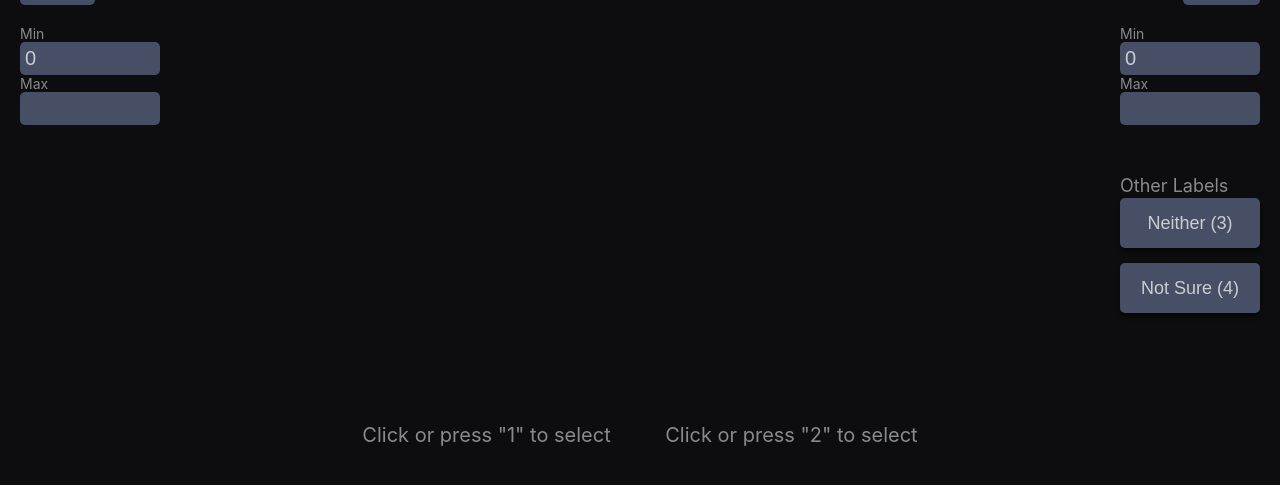
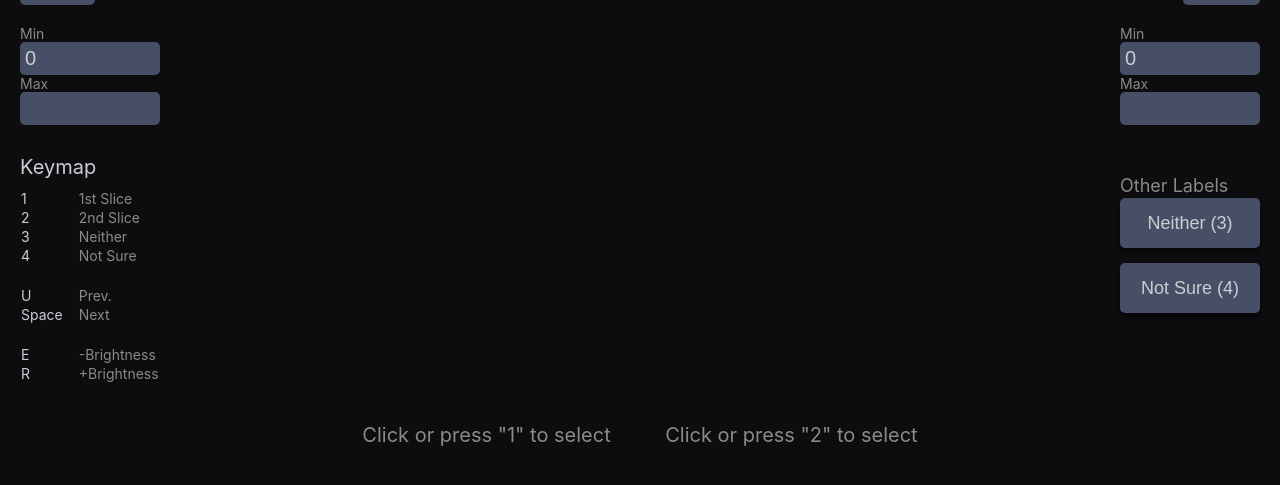
Before and after one commit to gsnlyd/SliceLabeler, a Flask app: template templates/label_compare.html in a window 1280 px wide. Shown: the part 67-552 px from the top of the page. Run offline with Flask 2, Linux system fonts and the light colour scheme; the template is opened without the code that fills it, so the values that code supplies are empty.

Commit message:
Add keymaps for labeling

```diff
--- a/static/css/styles.css
+++ b/static/css/styles.css
@@ -6,6 +6,13 @@ body {
 body {
     margin: 0;
     background-color: var(--background-c1);
+}
+
+h1, h2, h3, h4, h5, h6 {
+    margin: 0;
+
+    font-weight: normal;
+    font-size: 20px;
 }
 
 :root {
@@ -396,6 +403,22 @@ body {
 
 
 
+.keymap-header {
+    margin-top: 30px;
+}
+.keymap-table {
+    margin-top: 10px;
+    border-spacing: 0;
+}
+.keymap-pad {
+    padding-right: 15px;
+}
+.keymap-space {
+    padding-top: 20px;
+}
+
+
+
 .viewer-container {
     padding: 10px 20px;
 }
@@ -420,7 +443,6 @@ body {
 }
 
 .viewer-slice-controls {
-    max-width: 980px;
     margin-bottom: 20px;
 
     display: flex;
--- a/static/js/compare.js
+++ b/static/js/compare.js
@@ -118,13 +118,13 @@ document.addEventListener('keydown', ev => {
     }
 
     if (ev.code === 'KeyE') {
-        maxIntensityEl1.value = maxIntensityEl1.value / 2;
-        maxIntensityEl2.value = maxIntensityEl2.value / 2;
+        maxIntensityEl1.value = maxIntensityEl1.value * 2;
+        maxIntensityEl2.value = maxIntensityEl2.value * 2;
         updateSlices();
     }
     else if (ev.code === 'KeyR') {
-        maxIntensityEl1.value = maxIntensityEl1.value * 2;
-        maxIntensityEl2.value = maxIntensityEl2.value * 2;
+        maxIntensityEl1.value = maxIntensityEl1.value / 2;
+        maxIntensityEl2.value = maxIntensityEl2.value / 2;
         updateSlices();
     }
     else if (ev.code === 'Space') {
--- a/static/js/viewer.js
+++ b/static/js/viewer.js
@@ -119,11 +119,11 @@ document.addEventListener('keydown', ev => {
         ev.preventDefault();
     }
     else if (ev.code === 'KeyE') {
-        maxIntensityEl.value = maxIntensityEl.value / 2;
+        maxIntensityEl.value = maxIntensityEl.value * 2;
         updateSlices();
     }
     else if (ev.code === 'KeyR') {
-        maxIntensityEl.value = maxIntensityEl.value * 2;
+        maxIntensityEl.value = maxIntensityEl.value / 2;
         updateSlices();
     }
 });
--- a/templates/label_compare.html
+++ b/templates/label_compare.html
@@ -25,6 +25,47 @@
                 <div>
                     <label for="intensity-max-1" class="text-xs text-gray viewer-input-label">Max</label>
                     <input id="intensity-max-1" type="number" class="text-m viewer-number-input" value="{{ image_1_max }}">
+                </div>
+                <div>
+                    <h3 class="text-m keymap-header">Keymap</h3>
+                    <table class="keymap-table">
+                        <tbody class="text-xs">
+                            <tr>
+                                <td>1</td>
+                                <td class="text-gray">1st Slice</td>
+                            </tr>
+                            <tr>
+                                <td>2</td>
+                                <td class="text-gray">2nd Slice</td>
+                            </tr>
+                            <tr>
+                                <td>3</td>
+                                <td class="text-gray">Neither</td>
+                            </tr>
+                            <tr>
+                                <td>4</td>
+                                <td class="text-gray">Not Sure</td>
+                            </tr>
+                            <tr><td class="keymap-space"></td></tr>
+                            <tr>
+                                <td>U</td>
+                                <td class="text-gray">Prev.</td>
+                            </tr>
+                            <tr>
+                                <td class="keymap-pad">Space</td>
+                                <td class="text-gray">Next</td>
+                            </tr>
+                            <tr><td class="keymap-space"></td></tr>
+                            <tr>
+                                <td>E</td>
+                                <td class="text-gray">-Brightness</td>
+                            </tr>
+                            <tr>
+                                <td>R</td>
+                                <td class="text-gray">+Brightness</td>
+                            </tr>
+                        </tbody>
+                    </table>
                 </div>
             </div>
             <div class="compare-slices">
```
Also changed, not shown: templates/viewer.html (+57 -6 lines).
